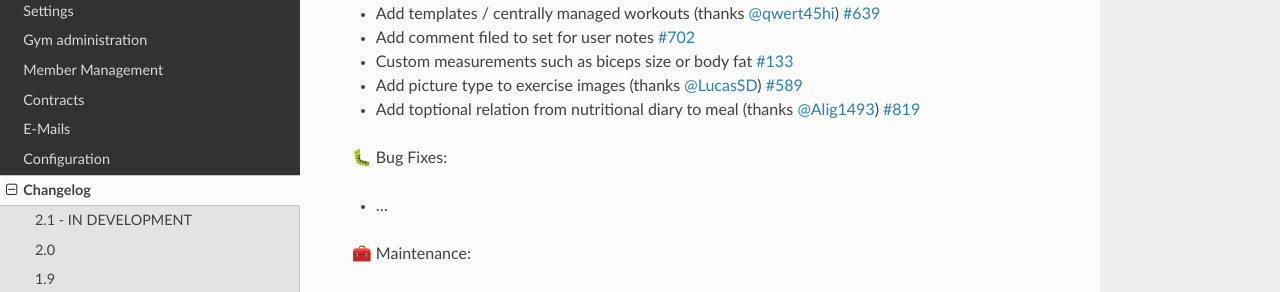
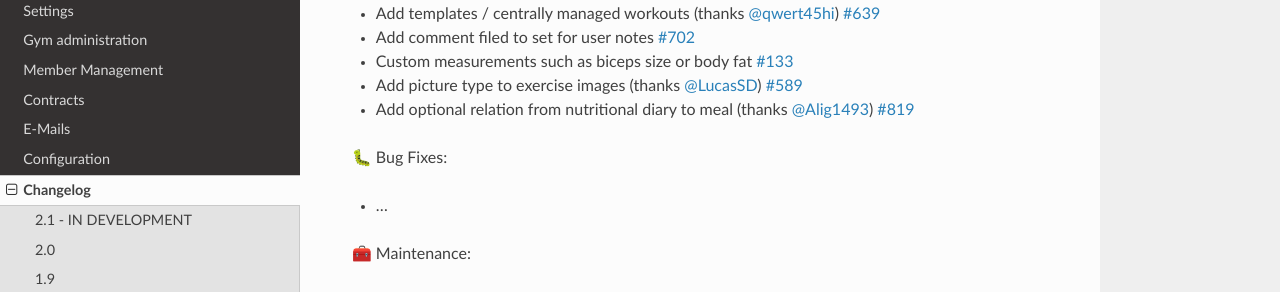
Before and after one commit to wger-project/docs, a Sphinx documentation site: the page built from docs/changelog.rst, in a window 1280 px wide and 900 px high, scrolled down 470 px. Shown: the part 158-450 px from the top of the window. Built offline with Sphinx 7.4.7 and the Read the Docs theme 2.0.0, drawn with Linux system fonts in a browser that asks for light colours.

Commit message:
Fix typo

```diff
--- a/docs/changelog.rst
+++ b/docs/changelog.rst
@@ -24,7 +24,7 @@ Upgrade steps from 2.0:
 * Add comment filed to set for user notes `#702`_
 * Custom measurements such as biceps size or body fat `#133`_
 * Add picture type to exercise images (thanks `@LucasSD`_) `#589`_
-* Add toptional relation from nutritional diary to meal (thanks `@Alig1493`_) `#819`_
+* Add optional relation from nutritional diary to meal (thanks `@Alig1493`_) `#819`_
 
 🐛 Bug Fixes:
 
```
